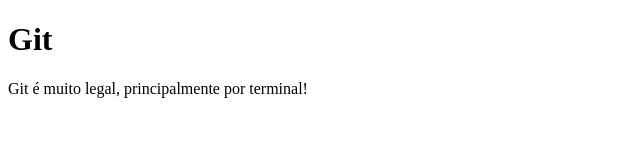
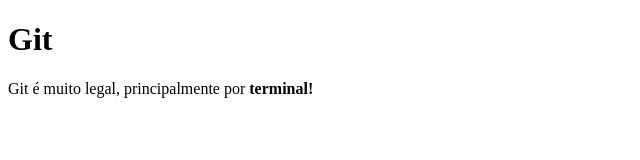
Before and after one commit to brunorodmoreira/demo-github, a plain HTML site: page index.html in a window 1280 px wide. Shown: the full height of the page, 0-640 px from the left. Drawn offline with Linux system fonts and the light colour scheme.

Commit message:
Apliquei strong na palavra terminal

```diff
--- a/index.html
+++ b/index.html
@@ -8,7 +8,7 @@
 <body>
     <div>
         <h1>Git</h1>
-        <p>Git é muito legal, principalmente por terminal!</p>
+        <p>Git é muito legal, principalmente por <strong>terminal!</strong></p>
     </div>
 </body>
 
```
